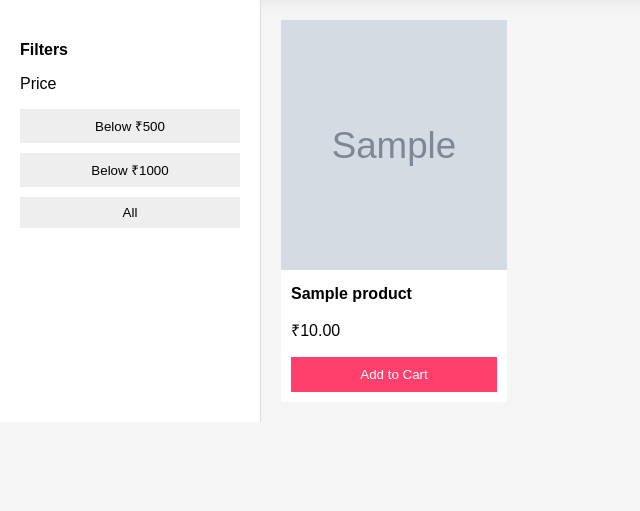
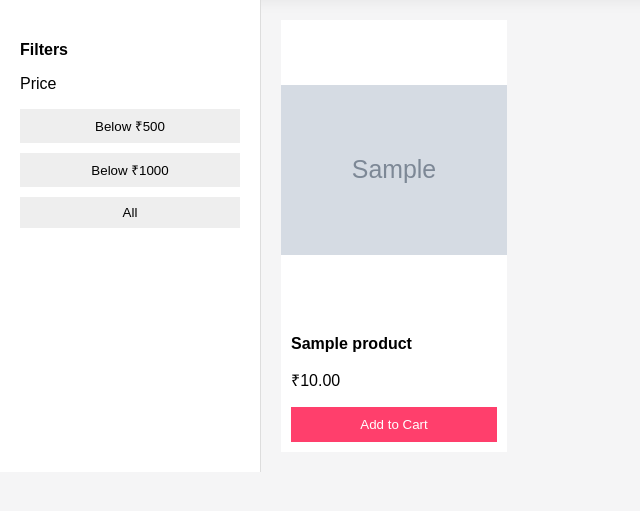
Before and after one commit to m-saikrishna-16/Custom_Outift_Builder, a Django app: page /products/ in a window 1280 px wide. Shown: the part 70-581 px from the top of the page, without its empty margins (0-640 px from the left). Run offline with Django 5.2, Linux system fonts and the light colour scheme; tables that the repository leaves empty hold one stand-in row (values such as "Sample post"); grey boxes marked "Sample" are stand-in pictures.

Commit message:
Update products.html

```diff
--- a/templates/products.html
+++ b/templates/products.html
@@ -122,16 +122,18 @@ body {
 }
 
 .image-container {
-  height: 250px;
-  overflow: hidden;
+  height: 300px;
+  display: flex;
+  align-items: center;
+  justify-content: center;
+  background: #fff;
 }
 
 .product-card img {
-  width: 100%;
-  height: 100%;
-  object-fit: cover;
+  max-height: 100%;
+  max-width: 100%;
+  object-fit: contain;
 }
-
 .product-info {
   padding: 10px;
 }
```
